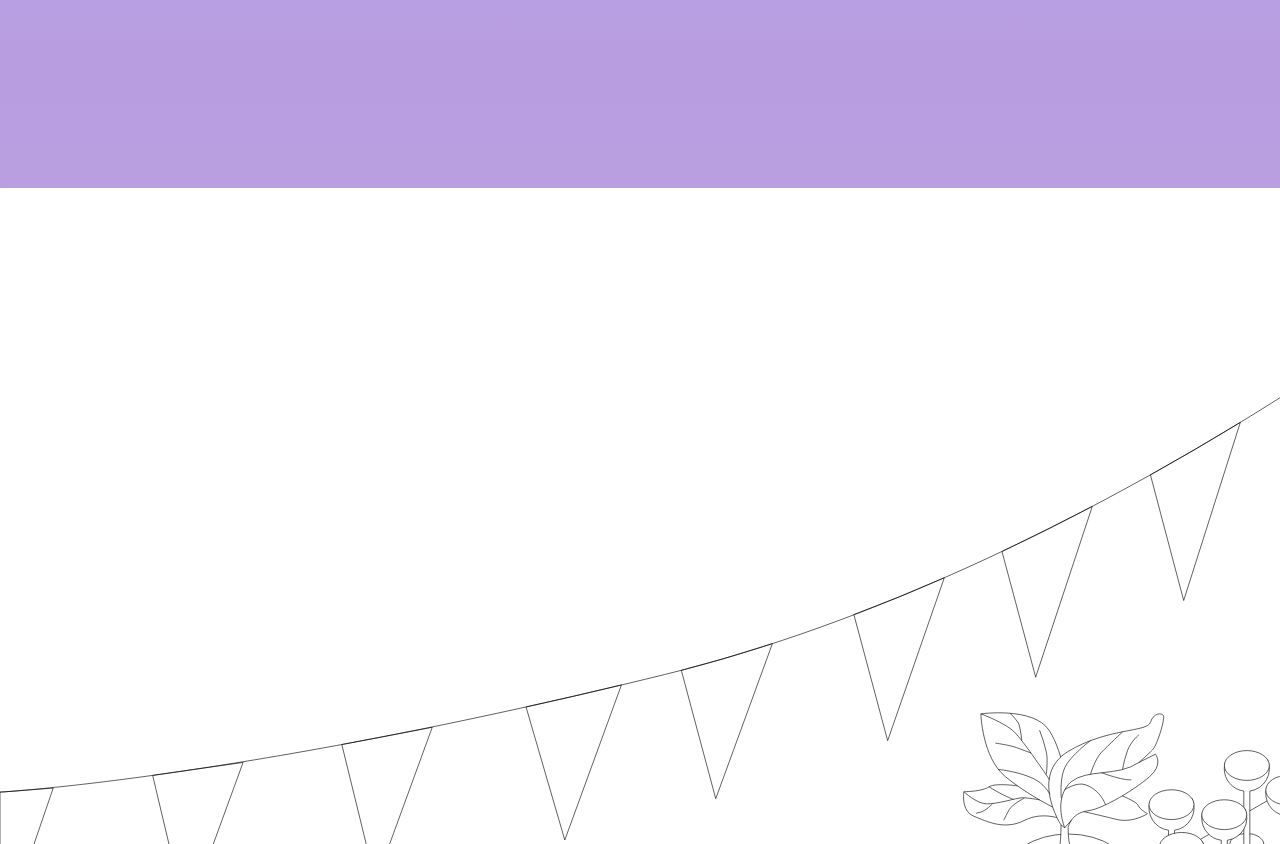
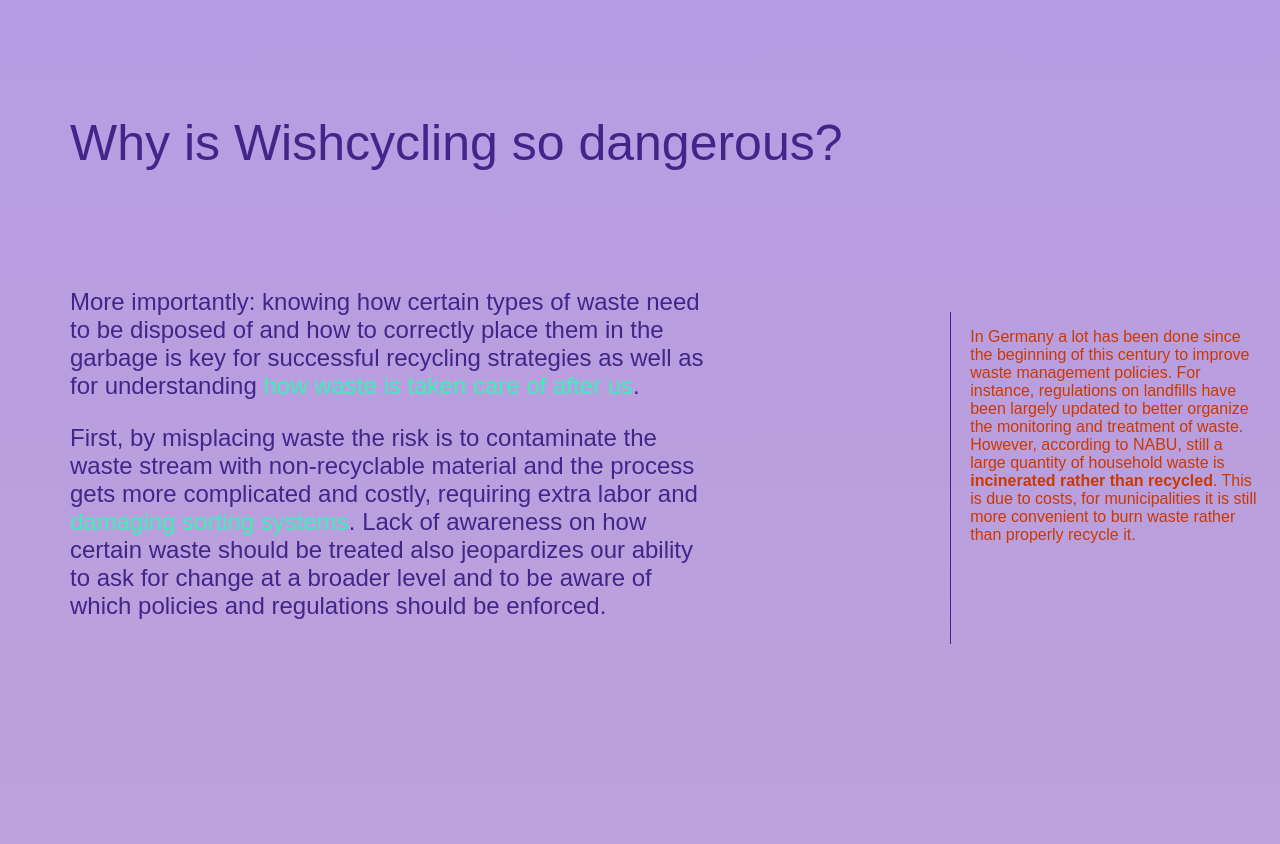
Before and after one commit to uclab-potsdam/wimmelvis, a plain HTML site: page study/wimmelbild/index.html in a window 1280 px wide. Shown: the part 2047-2891 px from the top of the page. Drawn offline with Linux system fonts and the light colour scheme.

Commit message:
new chapter "Why is Wishcycling so dangerous?"

```diff
--- a/study/wimmelbild/index.html
+++ b/study/wimmelbild/index.html
@@ -32,7 +32,6 @@
         <p><span class="colored-text">Municipal waste</span> in particular – which covers every type of waste collected within municipalities, from office supplies to market cleansing waste, including the one generated in our households – is a great source of secondary and raw materials and needs to be carefully sorted, handled and disposed of.</p>
         <p>Within the EU, most of the countries have significantly increased their municipal waste recycling rates since 2004. The trend varies greatly, starting from Montenegro recycling only 5% of their municipal waste and ending with Germany, where up to 67% of the waste is recycled.</p>
       </div>
-      <div>
       <div class="sidenote">
         <p>Despite this positive trend, the
           <span style="font-weight: 600;">
@@ -48,8 +47,31 @@
         <p style="font-size: 32px; font-family: 'Sora', sans-serif; font-weight: 300; margin-top: 0.1em;">
           of the waste is recycled in Germany
         </p>
-
       </div>
+    </div>
+    <h2>Why is Wishcycling so dangerous?</h2>
+    <div style="display: flex;">
+      <div class="continuous-text">
+        <p>More importantly: knowing how certain types of waste need to be disposed of and how
+           to correctly place them in the garbage is key for successful recycling strategies as
+           well as for understanding
+           <span class="colored-text">how waste is taken care of after us</span>.</p>
+        <p>First, by misplacing waste the risk is to contaminate the waste stream with
+           non-recyclable material and the process gets more complicated and costly, requiring
+           extra labor and <span class="colored-text">damaging sorting systems</span>. Lack of awareness on how certain waste should
+           be treated also jeopardizes our ability to ask for change at a broader level and to be
+           aware of which policies and regulations should be enforced.
+        </p>
+      </div>
+      <div class="sidenote">
+        <p>In Germany a lot has been done since the beginning of this century to improve waste
+           management policies. For instance, regulations on landfills have been largely updated
+           to better organize the monitoring and treatment of waste. However,
+           according to NABU, still a large quantity of household waste is
+           <span style="font-weight: 600;">incinerated rather than recycled</span>. This is due to costs, for
+           municipalities it is still more convenient to burn waste rather than
+           properly recycle it.
+        </p>
       </div>
     </div>
     <div>
```
Lines whose indentation alone changed are shown as unchanged.
